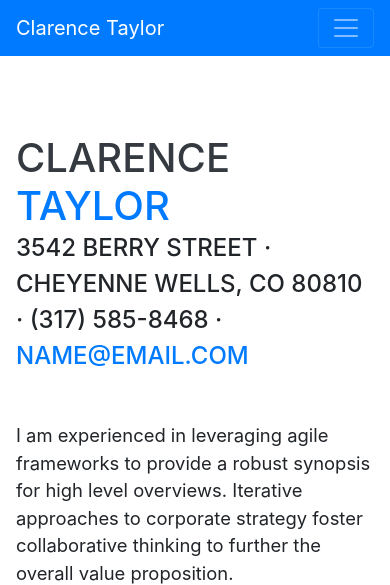
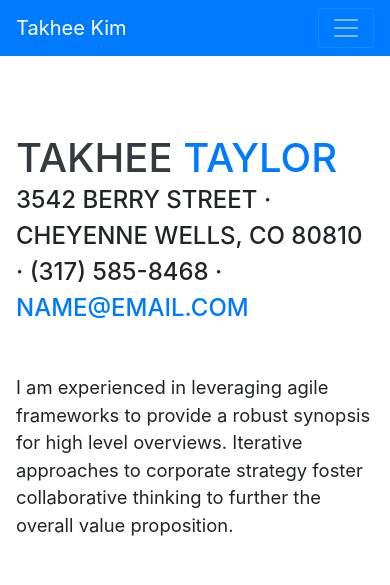
Before and after one commit to Lee-Yun-Ho/Lee-Yun-Ho.github.io, a website with bundled scripts: page index.html in a window 390 px wide. Shown: the top 585 px of the page. Built offline with nearby package versions, Linux system fonts and the light colour scheme; a web font is replaced by a local one.

Commit message:
Update title and name

```diff
--- a/index.html
+++ b/index.html
@@ -8,7 +8,7 @@
   <meta name="description" content="">
   <meta name="author" content="">
 
-  <title>Resume - Start Bootstrap Theme</title>
+  <title>타키의 포트포리오</title>
 
   <!-- Bootstrap core CSS -->
   <link href="vendor/bootstrap/css/bootstrap.min.css" rel="stylesheet">
@@ -27,7 +27,7 @@
 
   <nav class="navbar navbar-expand-lg navbar-dark bg-primary fixed-top" id="sideNav">
     <a class="navbar-brand js-scroll-trigger" href="#page-top">
-      <span class="d-block d-lg-none">Clarence Taylor</span>
+      <span class="d-block d-lg-none">Takhee Kim</span>
       <span class="d-none d-lg-block">
         <img class="img-fluid img-profile rounded-circle mx-auto mb-2" src="img/profile.jpg" alt="">
       </span>
@@ -63,7 +63,7 @@
 
     <section class="resume-section p-3 p-lg-5 d-flex align-items-center" id="about">
       <div class="w-100">
-        <h1 class="mb-0">Clarence
+        <h1 class="mb-0">Takhee
           <span class="text-primary">Taylor</span>
         </h1>
         <div class="subheading mb-5">3542 Berry Street · Cheyenne Wells, CO 80810 · (317) 585-8468 ·
```
